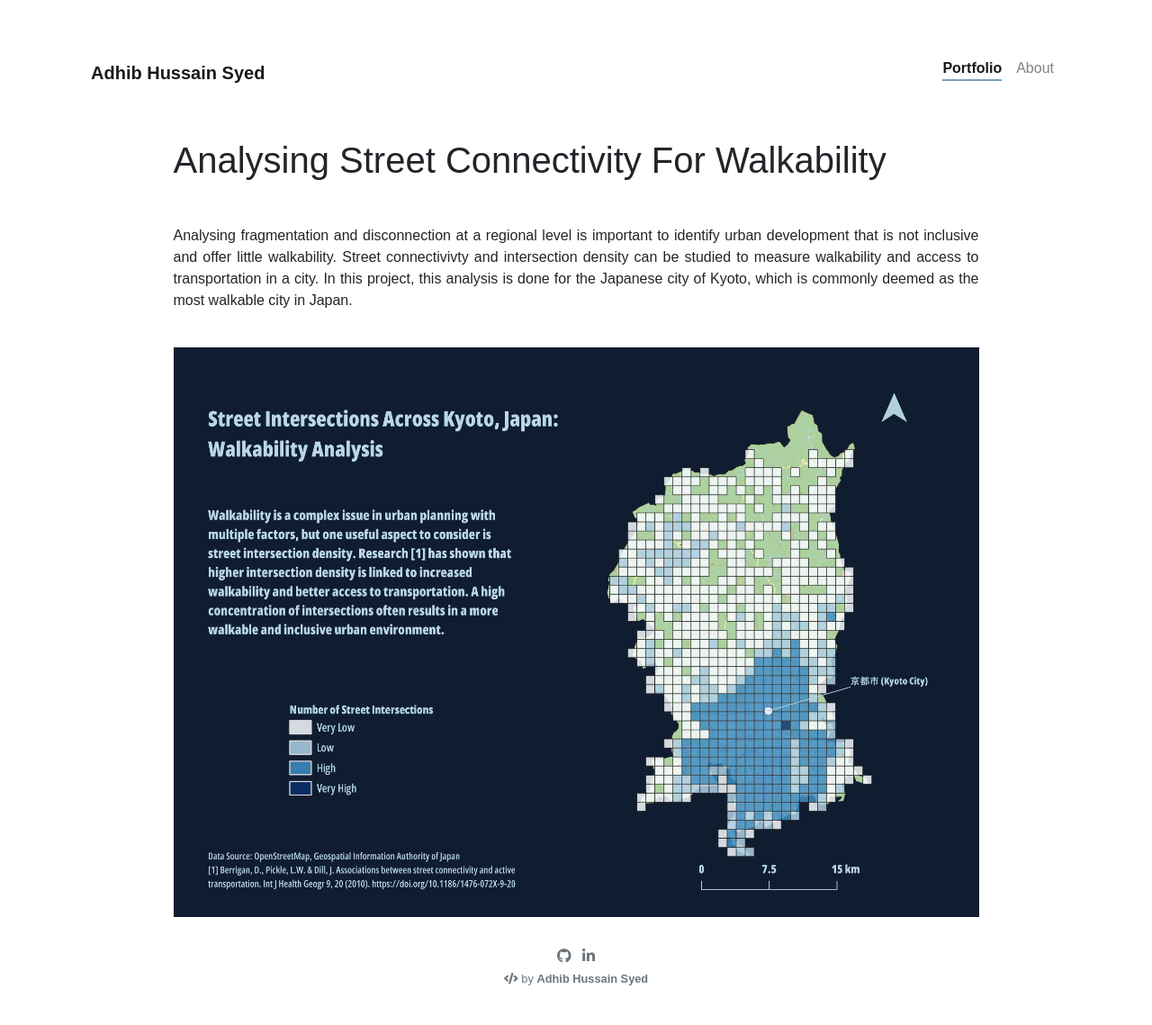
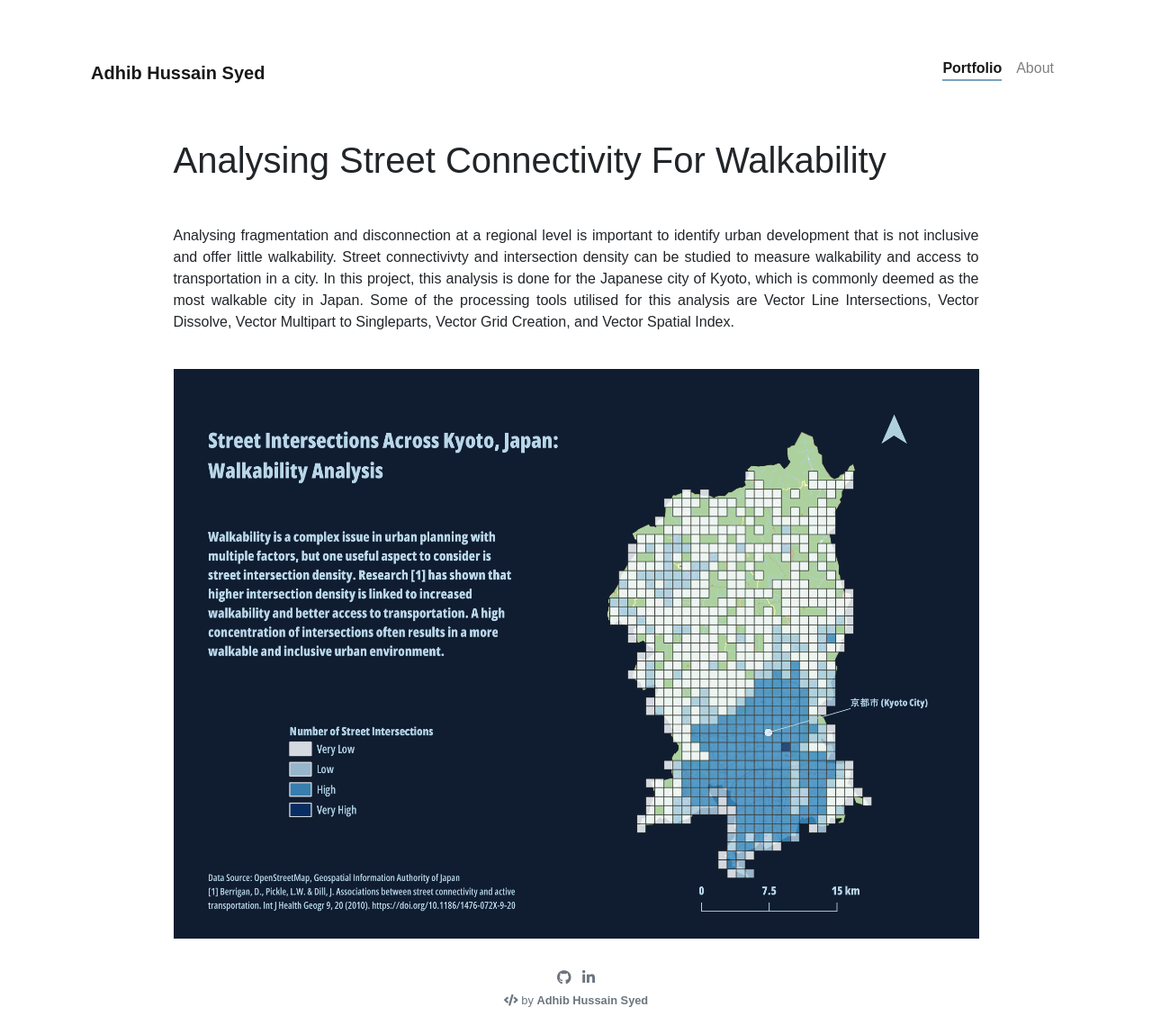
Before and after one commit to adhibsyed/adhibsyed.github.io, a Jekyll site: the page built from _projects/(5) walkability.md, in a window 1280 px wide. Shown: the whole page at 90% size. Built offline with Jekyll 4.4.1, drawn with Linux system fonts in a browser that asks for light colours; nearby versions of some CDN libraries; before the commit the page ends 1115 px from its top, so only the background shows below that.

Commit message:
updated p5

```diff
--- a/_projects/(5) walkability.md
+++ b/_projects/(5) walkability.md
@@ -7,6 +7,6 @@ description: The density of street intersections in Kyoto is computed and visual
 
 # Analysing Street Connectivity For Walkability
 <br>
-<div style="text-align: justify;">Analysing fragmentation and disconnection at a regional level is important to identify urban development that is not inclusive and offer little walkability. Street connectivivty and intersection density can be studied to measure walkability and access to transportation in a city. In this project, this analysis is done for the Japanese city of Kyoto, which is commonly deemed as the most walkable city in Japan. </div>
+<div style="text-align: justify;">Analysing fragmentation and disconnection at a regional level is important to identify urban development that is not inclusive and offer little walkability. Street connectivivty and intersection density can be studied to measure walkability and access to transportation in a city. In this project, this analysis is done for the Japanese city of Kyoto, which is commonly deemed as the most walkable city in Japan. Some of the processing tools utilised for this analysis are Vector Line Intersections, Vector Dissolve, Vector Multipart to Singleparts, Vector Grid Creation, and Vector Spatial Index. </div>
 <br>
 <img src="/assets/images/p6/kyoto_walk.png" alt="Street Intersection Map Kyoto">
```
